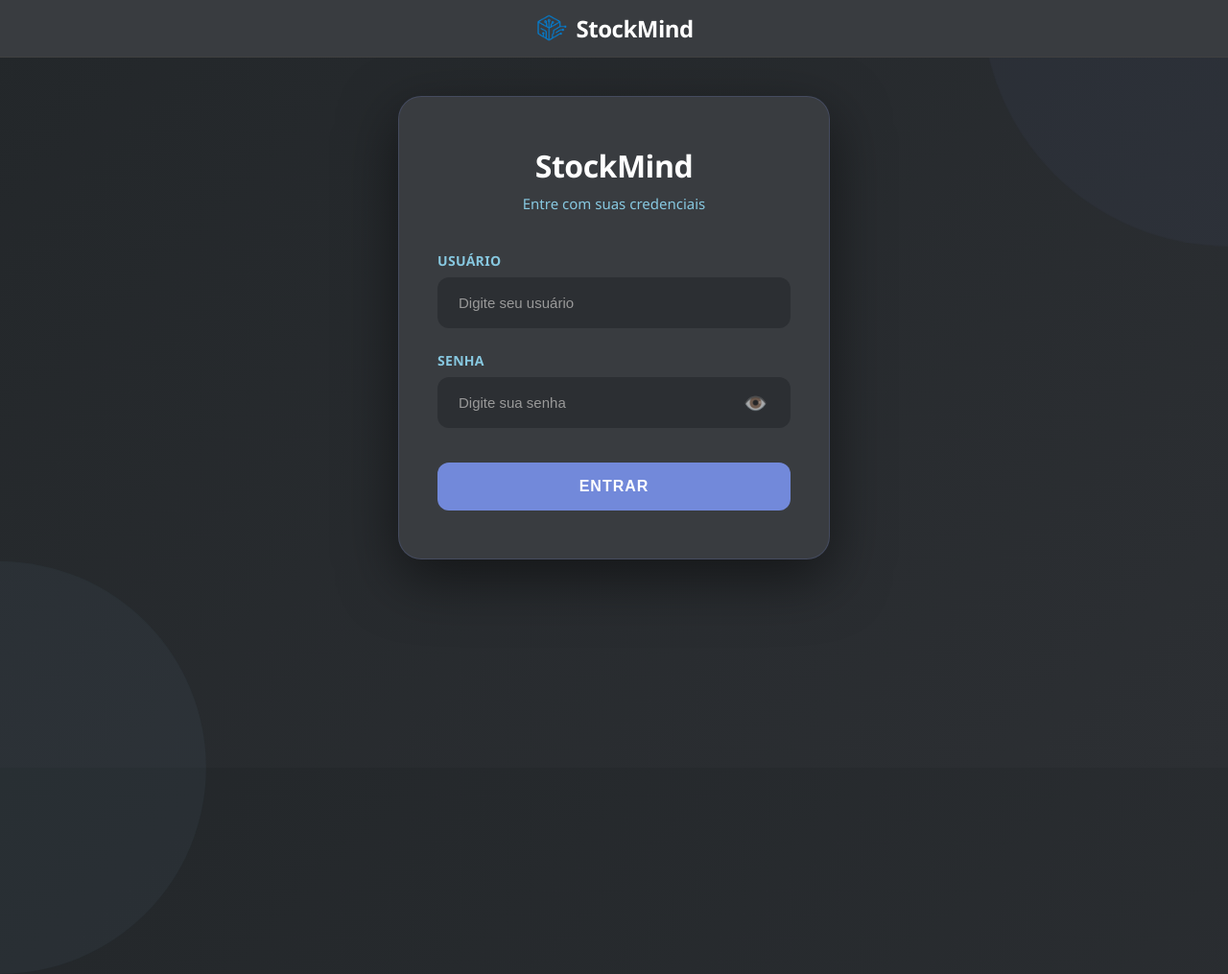
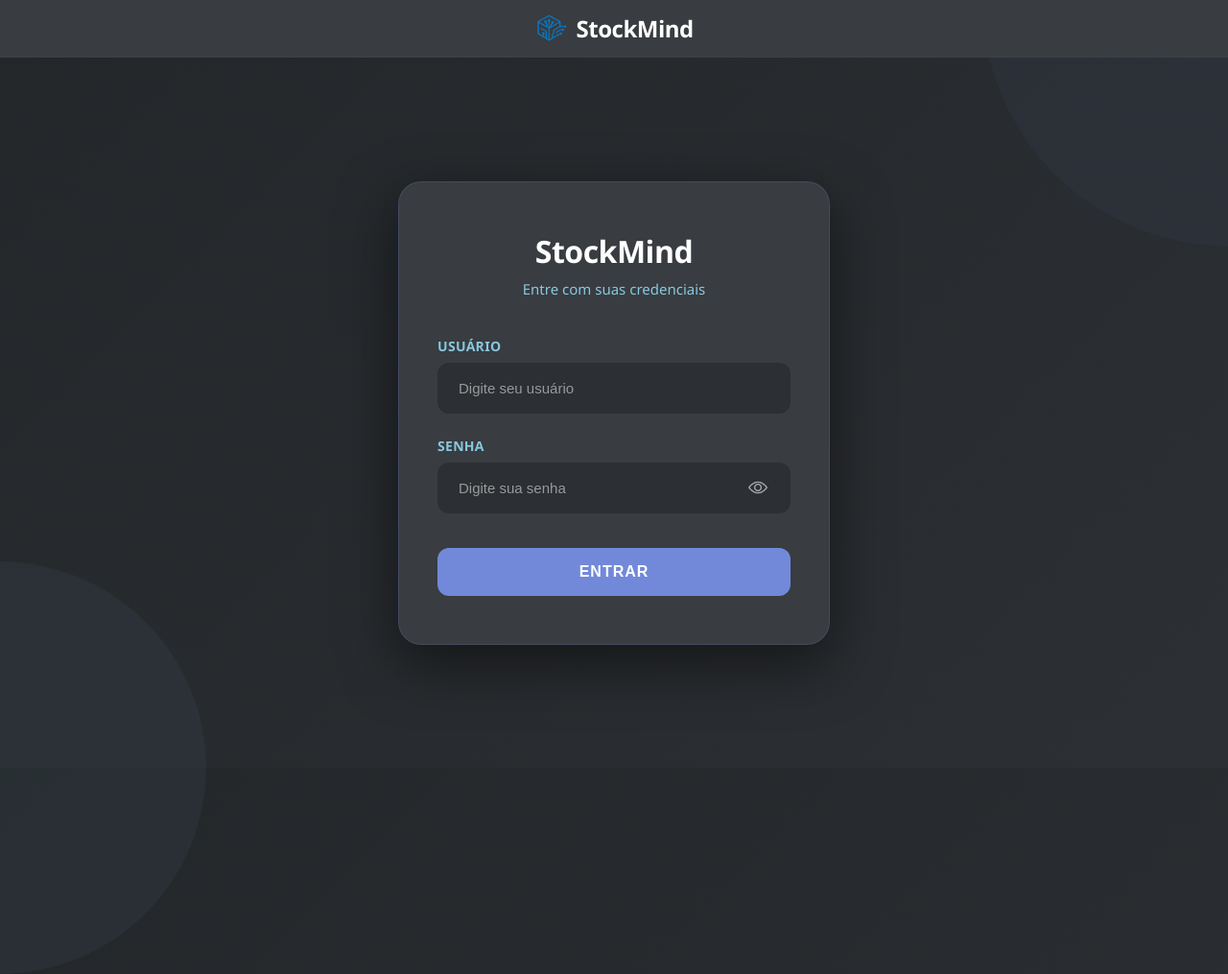
Before and after one commit to leonardogranata/StockMind, a Django app: page /accounts/login/ in a window 1280 px wide; the page is wider, and only the part inside the window is pictured. Shown: that part at 96% size. Run offline with Django 5.2, Linux system fonts and the light colour scheme; some libraries are stand-ins or nearby versions.

Commit message:
Modificando área de login

```diff
--- a/stockmind/static/css/form.css
+++ b/stockmind/static/css/form.css
@@ -22,11 +22,12 @@ body {
     font-family: 'Segoe UI', Tahoma, Geneva, Verdana, sans-serif;
     background: linear-gradient(135deg, var(--fundo-color) 0%, var(--fundo-escuro) 100%);
     min-height: 100vh;
+    height: 100vh;
     display: flex;
     flex-direction: column;
     padding: 0;
     position: relative;
-    overflow-x: hidden;
+    overflow: hidden;
 }
 
 /* HEADER DE LOGIN */
@@ -93,6 +94,16 @@ body::after {
     50% { transform: scale(1.1); }
 }
 
+/* Wrapper para centralizar */
+.login-wrapper {
+    display: flex;
+    align-items: center;
+    justify-content: center;
+    min-height: calc(100vh - 60px);
+    margin-top: 60px;
+    padding: 20px;
+}
+
 /* Container principal */
 .login-container {
     background: var(--cinza-color);
@@ -105,7 +116,6 @@ body::after {
     z-index: 1;
     border: 1px solid rgba(114, 137, 218, 0.2);
     animation: slideUp 0.6s cubic-bezier(0.16, 1, 0.3, 1);
-    margin: 100px auto 40px;
 }
 
 @keyframes slideUp {
@@ -212,7 +222,8 @@ body::after {
 }
 
 .eye-icon {
-    font-size: 20px;
+    width: 20px;
+    height: 20px;
     opacity: 0.6;
     transition: opacity 0.3s ease;
 }
@@ -268,9 +279,12 @@ body::after {
 
 /* Responsividade */
 @media (max-width: 480px) {
+    .login-wrapper {
+        padding: 20px;
+    }
+
     .login-container {
         padding: 40px 30px;
-        margin: 80px 20px 40px;
     }
 
     .login-title {
--- a/stockmind/templates/baseForm.html
+++ b/stockmind/templates/baseForm.html
@@ -14,5 +14,18 @@
     </header>
     {% block content %}
     {% endblock content %}
+    <script src="https://cdn.jsdelivr.net/npm/sweetalert2@11"></script>
+
+    {% if messages %}
+        <script id="django-messages" type="application/json">
+        [
+        {% for message in messages %}
+        {"message": "{{ message|escapejs }}", "tags": "{{ message.tags }}"}{% if not forloop.last %},{% endif %}
+        {% endfor %}
+        ]
+        </script>
+    {% endif %}
+
+    <script src="{% static 'js/alerts.js' %}"></script>
 </body>
 </html>
--- a/stockmind/templates/usuarios/login.html
+++ b/stockmind/templates/usuarios/login.html
@@ -2,6 +2,7 @@
 {% block title %}StockMind - Login{% endblock title %}
 {% load static %}
 {% block content %}
+<div class="login-wrapper">
     <div class="login-container">
         <div class="login-header">
             <h1 class="login-title">StockMind</h1>
@@ -37,7 +38,7 @@
                         required
                     >
                     <button type="button" class="toggle-password" id="togglePassword">
-                    <span class="eye-icon" id="eyeIcon">👁️</span>
+                        <img class="eye-icon" id="eyeIcon" src="{% static 'media/img/view.png' %}" alt="Mostrar senha">
                     </button>
                 </div>
             </div>
@@ -51,6 +52,7 @@
             <button type="submit" class="submit-button">Entrar</button>
         </form>
     </div>
+</div>
 
 <script>
     const togglePassword = document.getElementById('togglePassword');
@@ -60,7 +62,9 @@
     togglePassword.addEventListener('click', () => {
         const isPassword = passwordInput.type === 'password';
         passwordInput.type = isPassword ? 'text' : 'password';
-        eyeIcon.textContent = isPassword ? '👁️' : '🙈';
+        eyeIcon.src = isPassword
+            ? "{% static 'media/img/hide.png' %}"
+            : "{% static 'media/img/view.png' %}";
     });
 </script>
 {% endblock content %}
```
Also changed, not shown: stockmind/templates/base.html (indentation only). Lines whose indentation alone changed are shown as unchanged.
